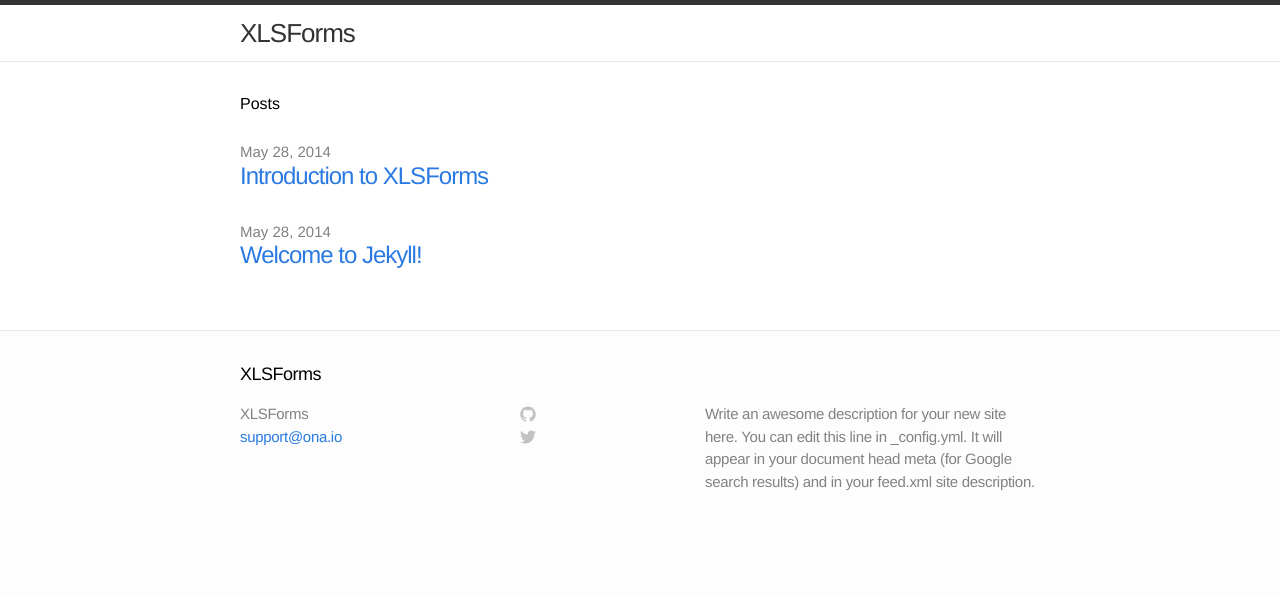
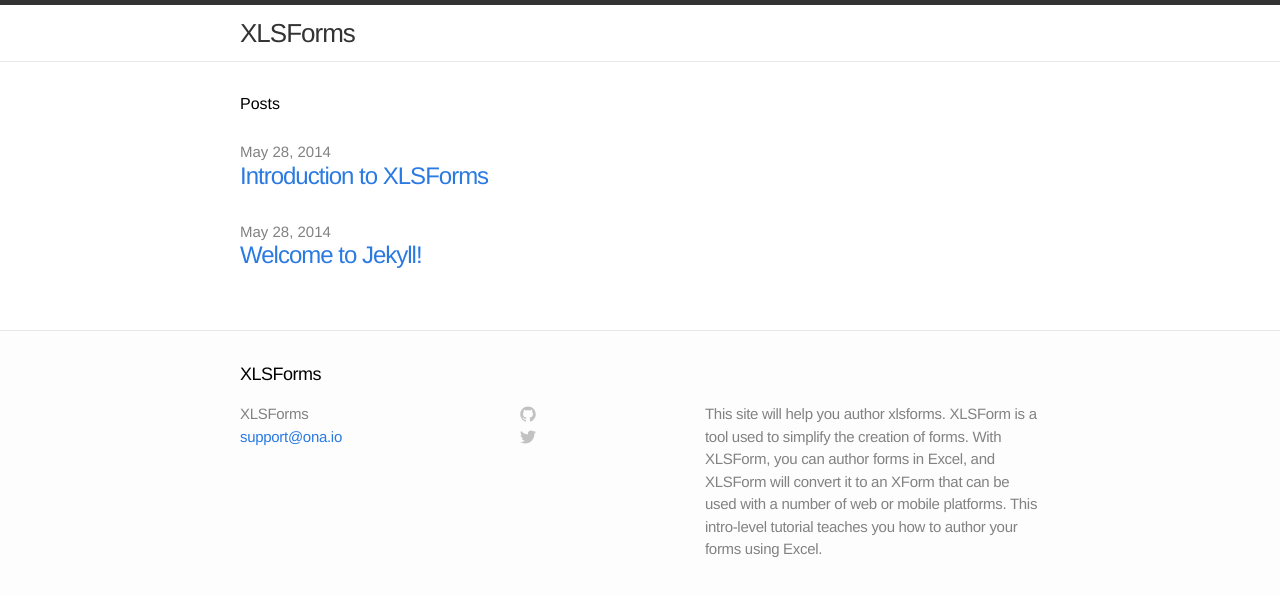
Before and after one commit to XLSForm/xlsform.github.io, a Jekyll site: the page built from index.html, in a window 1280 px wide. Shown: the top 596 px of the page. Built offline with Jekyll 4.4.1, drawn with Linux system fonts in a browser that asks for light colours.

Commit message:
SM: changed site description

```diff
--- a/_config.yml
+++ b/_config.yml
@@ -1,7 +1,7 @@
 # Site settings
 title: XLSForms
 email: support@ona.io
-description: "Write an awesome description for your new site here. You can edit this line in _config.yml. It will appear in your document head meta (for Google search results) and in your feed.xml site description."
+description: "This site will help you author xlsforms. XLSForm is a tool used to simplify the creation of forms. With XLSForm, you can author forms in Excel, and XLSForm will convert it to an XForm that can be used with a number of web or mobile platforms. This intro-level tutorial teaches you how to author your forms using Excel."
 baseurl: ""
 url: "http://www.ona.io"
 
```
